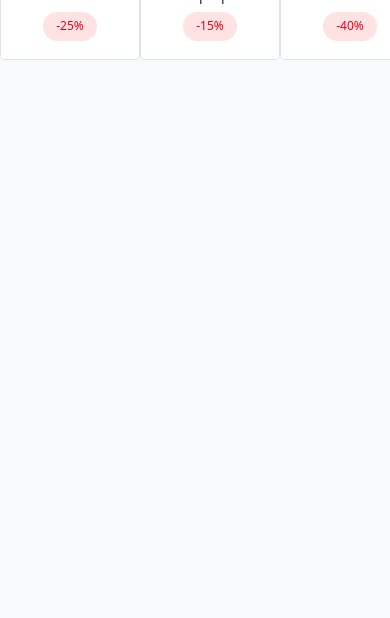
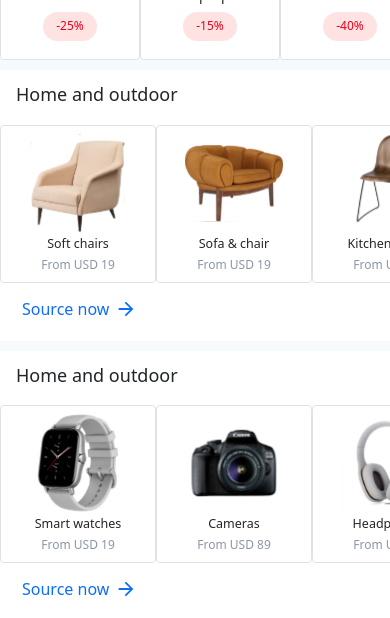
Before and after one commit to guliahmedova/brand-project, a React (Vite) app: page / in a window 390 px wide. Shown: the part 739-1357 px from the top of the page. Before the commit the page ends 844 px from the top, so only its background shows below. Built offline with nearby package versions, Linux system fonts and the light colour scheme.

Commit message:
resuable section res done

```diff
--- a/src/assets/css/style.css
+++ b/src/assets/css/style.css
@@ -539,10 +539,11 @@ section {
   border-radius: 0;
   flex-direction: column;
   margin-top: 10px;
-  background-color: white;
+  padding: 0;
   box-shadow: none;
 }
 .home .mobile-deals-offers .time {
+  background-color: white;
   display: flex;
   justify-content: space-between;
   padding: 14px 16px;
@@ -649,6 +650,57 @@ section {
   width: 70px;
   height: 70px;
   margin-top: 10px;
+}
+.home .mobile-reusable-home-section {
+  margin-top: 10px;
+  box-shadow: none;
+  background-color: white;
+  border: 0;
+  border-radius: 0;
+}
+.home .mobile-reusable-home-section .mobile-sec-title {
+  padding: 14px 16px;
+  font-size: 1.8rem;
+}
+.home .mobile-reusable-home-section .mini-cards {
+  display: flex;
+  flex-wrap: nowrap;
+  overflow-x: auto;
+  width: 100%;
+}
+.home .mobile-reusable-home-section .mini-cards .card {
+  flex: 0 0 20%;
+  padding: 8px 21px;
+  display: flex;
+  flex-direction: column-reverse;
+  align-items: center;
+  justify-content: center;
+}
+.home .mobile-reusable-home-section .mini-cards .card .text {
+  text-align: center;
+  display: flex;
+  flex-direction: column;
+  align-items: center;
+}
+.home .mobile-reusable-home-section .mini-cards .card .text span {
+  display: flex;
+  white-space: nowrap;
+  color: var(--gray-500);
+  font-size: 1.2rem;
+}
+.home .mobile-reusable-home-section .mini-cards .card img {
+  width: 98px;
+  height: 98px;
+  margin-bottom: 4px;
+}
+.home .mobile-reusable-home-section .source-btn {
+  display: flex;
+  align-items: center;
+  column-gap: 6px;
+  font-size: 1.6rem;
+  font-weight: 500;
+  text-decoration: none;
+  padding: 14px 0 20px 22px;
 }
 .home .form-section {
   background-image: linear-gradient(to right, rgb(44, 124, 241), rgba(60, 192, 204, 0.6745098039)), url("/src/assets/images/homeFormBG.svg");
@@ -928,6 +980,9 @@ section {
     align-items: center;
     justify-content: center;
   }
+  .home .mobile-reusable-home-section .mini-cards .card {
+    flex: 0 0 40%;
+  }
 }
 @media only screen and (max-width: 308px) {
   .home .mobile-deals-offers .cards .card {
--- a/src/assets/sass/_home.scss
+++ b/src/assets/sass/_home.scss
@@ -182,9 +182,10 @@
         border-radius: 0;
         flex-direction: column;
         margin-top: 10px;
-        background-color: white;
+        padding: 0;
         box-shadow: none;
         .time {
+            background-color: white;
             display: flex;
             justify-content: space-between;
             padding: 14px 16px;
@@ -298,6 +299,61 @@
                     margin-top: 10px;
                 }
             }
+        }
+    }
+
+    //responsive reusable-home-section
+    .mobile-reusable-home-section {
+        margin-top: 10px;
+        box-shadow: none;
+        background-color: white;
+        border: 0;
+        border-radius: 0;
+        .mobile-sec-title {
+            padding: 14px 16px;
+            font-size: 1.8rem;
+        }
+        .mini-cards {
+            display: flex;
+            flex-wrap: nowrap;
+            overflow-x: auto;
+            width: 100%;
+            .card {
+                flex: 0 0 20%;
+                padding: 8px 21px;
+                display: flex;
+                flex-direction: column-reverse;
+                align-items: center;
+                justify-content: center;
+
+                .text {
+                    text-align: center;
+                    display: flex;
+                    flex-direction: column;
+                    align-items: center;
+                    span {
+                        display: flex;
+                        white-space: nowrap;
+                        color: var(--gray-500);
+                        font-size: 1.2rem;
+                    }
+                }
+
+                img {
+                    width: 98px;
+                    height: 98px;
+                    margin-bottom: 4px;
+                }
+            }
+        }
+        .source-btn {
+            display: flex;
+            align-items: center;
+            column-gap: 6px;
+            font-size: 1.6rem;
+            font-weight: 500;
+            text-decoration: none;
+            padding: 14px 0 20px 22px;
         }
     }
 
@@ -604,6 +660,13 @@
                 }
             }
         }
+        .mobile-reusable-home-section {
+            .mini-cards {
+                .card {
+                    flex: 0 0 40%;
+                }
+            }
+        }
     }
 }
 @media only screen and (max-width: 308px) {
--- a/src/components/common/Layout.jsx
+++ b/src/components/common/Layout.jsx
@@ -13,7 +13,7 @@ const Layout = () => {
     useEffect(() => {
         window.addEventListener("resize", updateDimensions);
         return () => window.removeEventListener("resize", updateDimensions);
-    }, []);
+    }, [width]);
 
     return (
         <>
--- a/src/components/pages/Home.jsx
+++ b/src/components/pages/Home.jsx
@@ -12,6 +12,7 @@ import recommendedItems from '../../assets/const/recommendedItems';
 import services from '../../assets/const/services';
 import regions from '../../assets/const/regions';
 import { useState, useEffect } from 'react';
+import MobileHomeSection from '../reusable/MobileHomeSection';
 
 const section1Obj = {
   img: section1CardImg,
@@ -33,7 +34,7 @@ const Home = () => {
     return () => {
       window.removeEventListener('resize', updateDimensions);
     }
-  }, []);
+  }, [witdh]);
 
 
   const offersCard = offers.map(item => {
@@ -117,21 +118,32 @@ const Home = () => {
         </div>
       </section>
 
-      <section className={`${witdh <= 1091 ? "mobile-deals-offers":"deals-offers"}`}>
+      <section className={`${witdh <= 1202 ? "mobile-deals-offers" : "deals-offers"}`}>
         <div className="time">
           <div className='text'>
             <h4>Deals and offers</h4>
             <span>Hygiene equipments</span>
           </div>
-          <img src={witdh <= 1091 ? mobileTime : time} alt="" />
+          <img src={witdh <= 1202 ? mobileTime : time} alt="" />
         </div>
         <div className="cards">
           {offersCard}
         </div>
       </section>
 
-      {/* <HomeSecion data={section1} sectionMainCardData={section1Obj} />
-      <HomeSecion data={section2} sectionMainCardData={section2Obj} /> */}
+      {
+        witdh <= 1202 ? (
+          <>
+            <MobileHomeSection data={section1} />
+            <MobileHomeSection data={section2} />
+          </>
+        ) : (
+          <>
+            <HomeSecion data={section1} sectionMainCardData={section1Obj} />
+            <HomeSecion data={section2} sectionMainCardData={section2Obj} />
+          </>
+        )
+      }
 
       {/* <section className='form-section'>
         <div className="content">
--- /dev/null
+++ b/src/components/reusable/MobileHomeSection.jsx
@@ -0,0 +1,28 @@
+import nextArrow from '../../assets/images/next-arrow.svg';
+
+const MobileHomeSection = ({ data }) => {
+
+    const miniCards = data.map(item => {
+        return (
+            <div className="card" key={item.id}>
+                <div className="text">
+                    <h5>{item.name}</h5>
+                    <span>From  {item.from}</span>
+                </div>
+                <img src={item.img} alt="" />
+            </div>
+        )
+    })
+
+    return (
+        <section className='mobile-reusable-home-section'>
+            <h1 className="mobile-sec-title">Home and outdoor</h1>
+            <div className="mini-cards">
+                {miniCards}
+            </div>
+            <a href="#" className='source-btn'>Source now <img src={nextArrow} alt="" /></a>
+        </section>
+    )
+}
+
+export default MobileHomeSection
```
Also changed, not shown: src/assets/images/next-arrow.svg (added).
